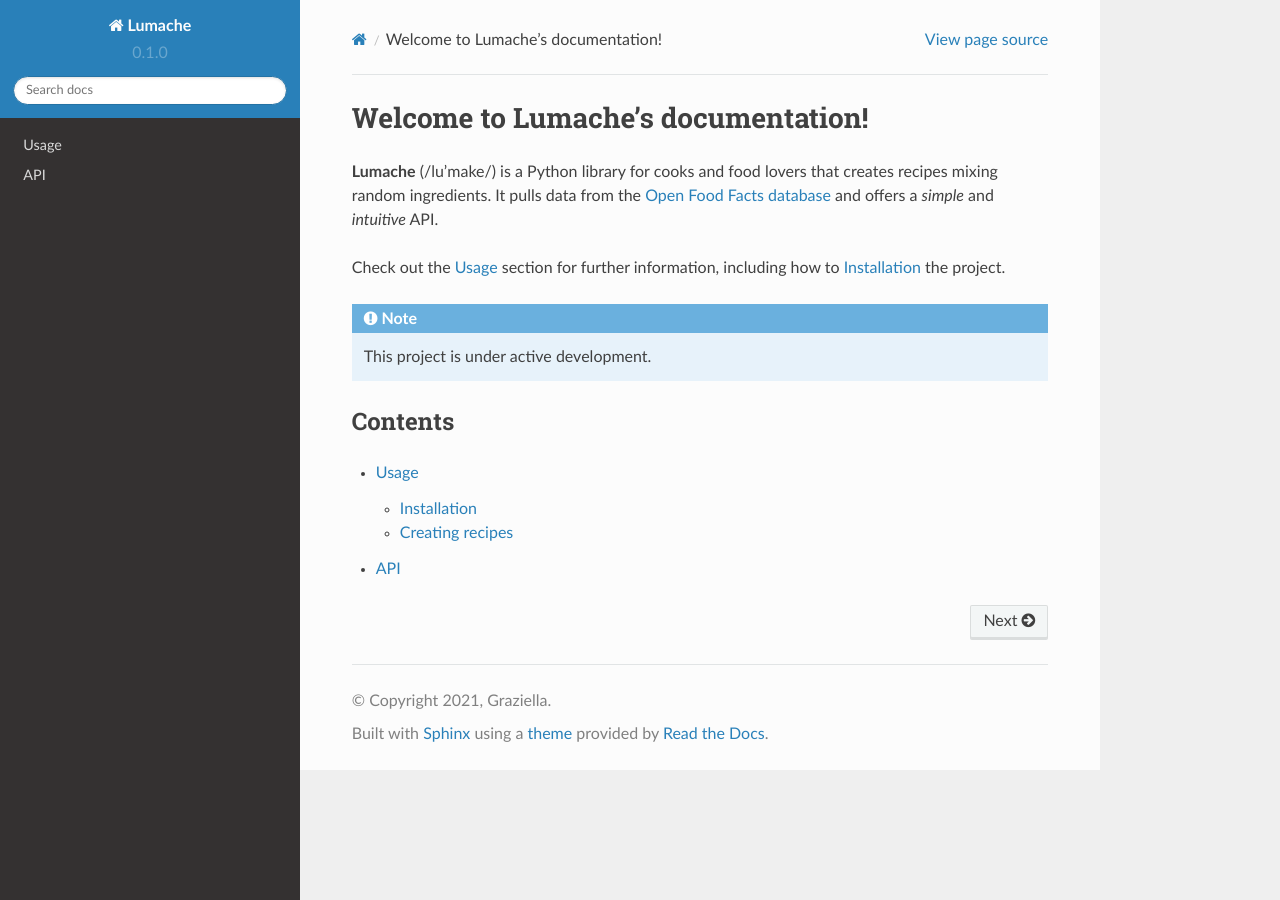
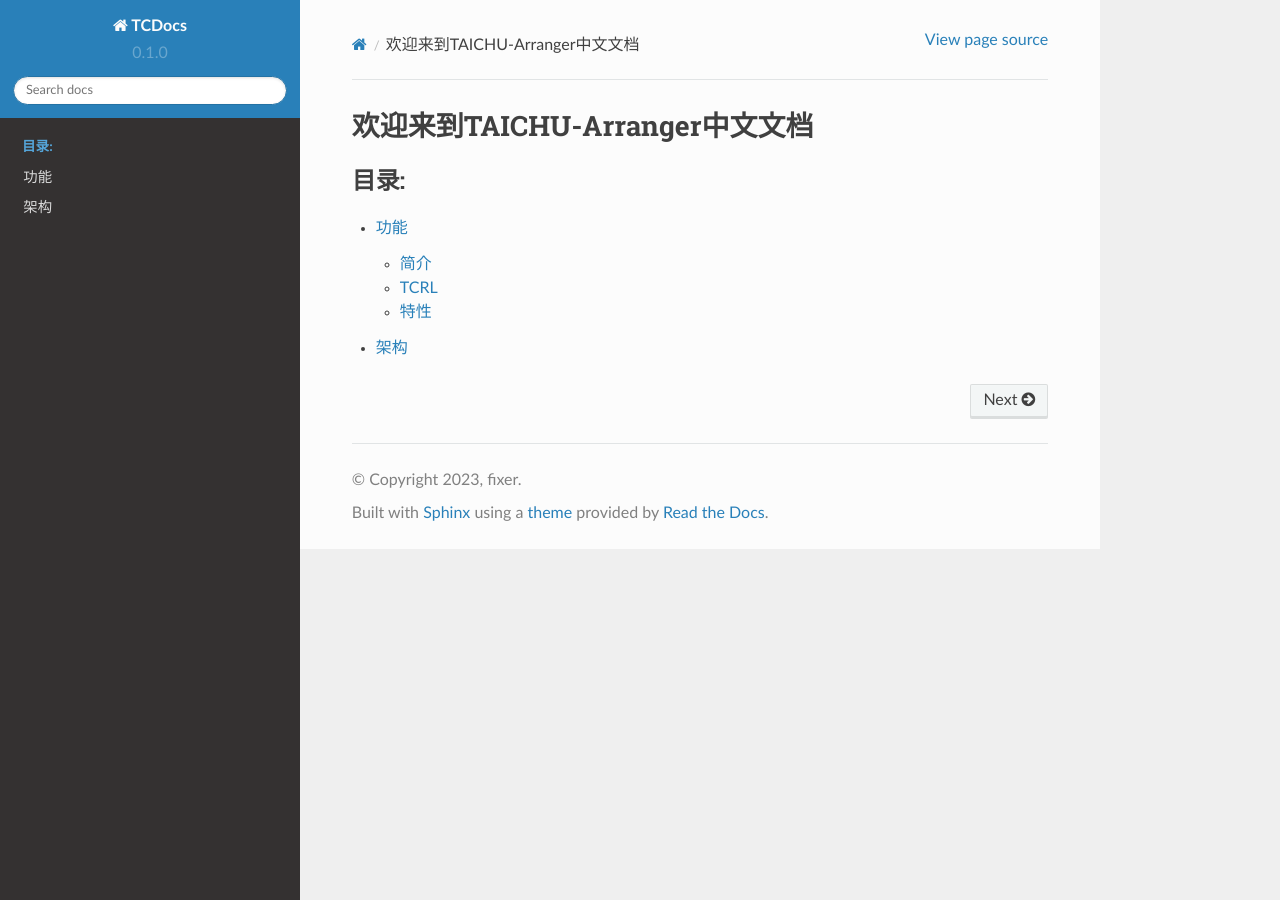
Before and after one commit to DcFixer/TAICHU-Arranger, a Sphinx documentation site: the page built from docs/source/index.rst, in a window 1280 px wide. Built offline with Sphinx 7.4.7 and the Read the Docs theme 2.0.0, drawn with Linux system fonts in a browser that asks for light colours.

Commit message:
modified:   docs/source/conf.py 	modified:   docs/source/index.rst

```diff
--- a/docs/source/conf.py
+++ b/docs/source/conf.py
@@ -2,9 +2,9 @@
 
 # -- Project information
 
-project = 'Lumache'
-copyright = '2021, Graziella'
-author = 'Graziella'
+project = 'TCDocs'
+copyright = '2023, fixer'
+author = 'fixer'
 
 release = '0.1'
 version = '0.1.0'
--- a/docs/source/index.rst
+++ b/docs/source/index.rst
@@ -1,22 +1,14 @@
-Welcome to Lumache's documentation!
-===================================
+.. tcdocs documentation master file, created by
+   sphinx-quickstart on Tue Jan 10 19:56:50 2023.
+   You can adapt this file completely to your liking, but it should at least
+   contain the root `toctree` directive.
 
-**Lumache** (/lu'make/) is a Python library for cooks and food lovers
-that creates recipes mixing random ingredients.
-It pulls data from the `Open Food Facts database <https://world.openfoodfacts.org/>`_
-and offers a *simple* and *intuitive* API.
-
-Check out the :doc:`usage` section for further information, including
-how to :ref:`installation` the project.
-
-.. note::
-
-   This project is under active development.
-
-Contents
---------
+欢迎来到TAICHU-Arranger中文文档
+==================================
 
 .. toctree::
+   :maxdepth: 3
+   :caption: 目录:
 
-   usage
-   api
+   function/index
+   architect/index
```
